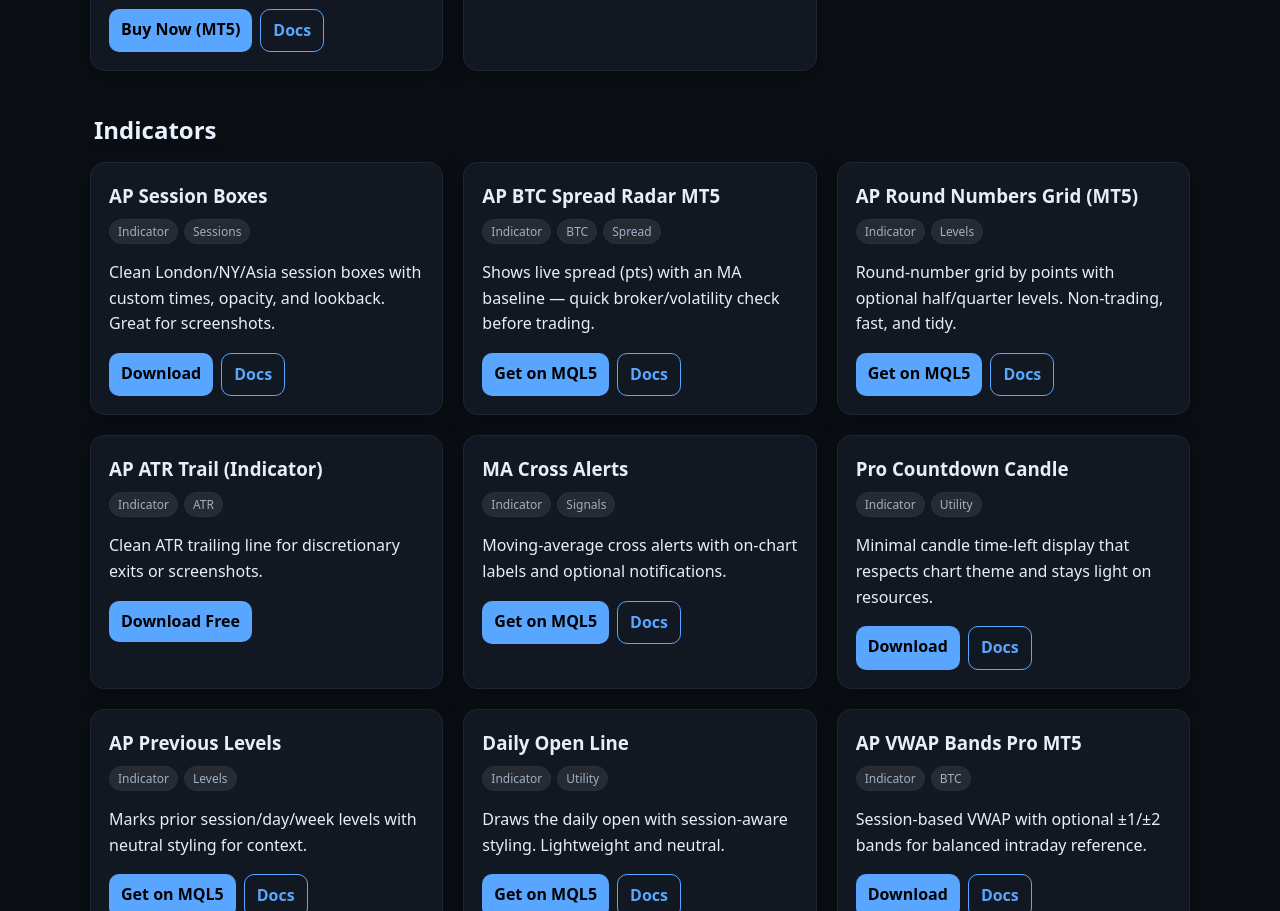
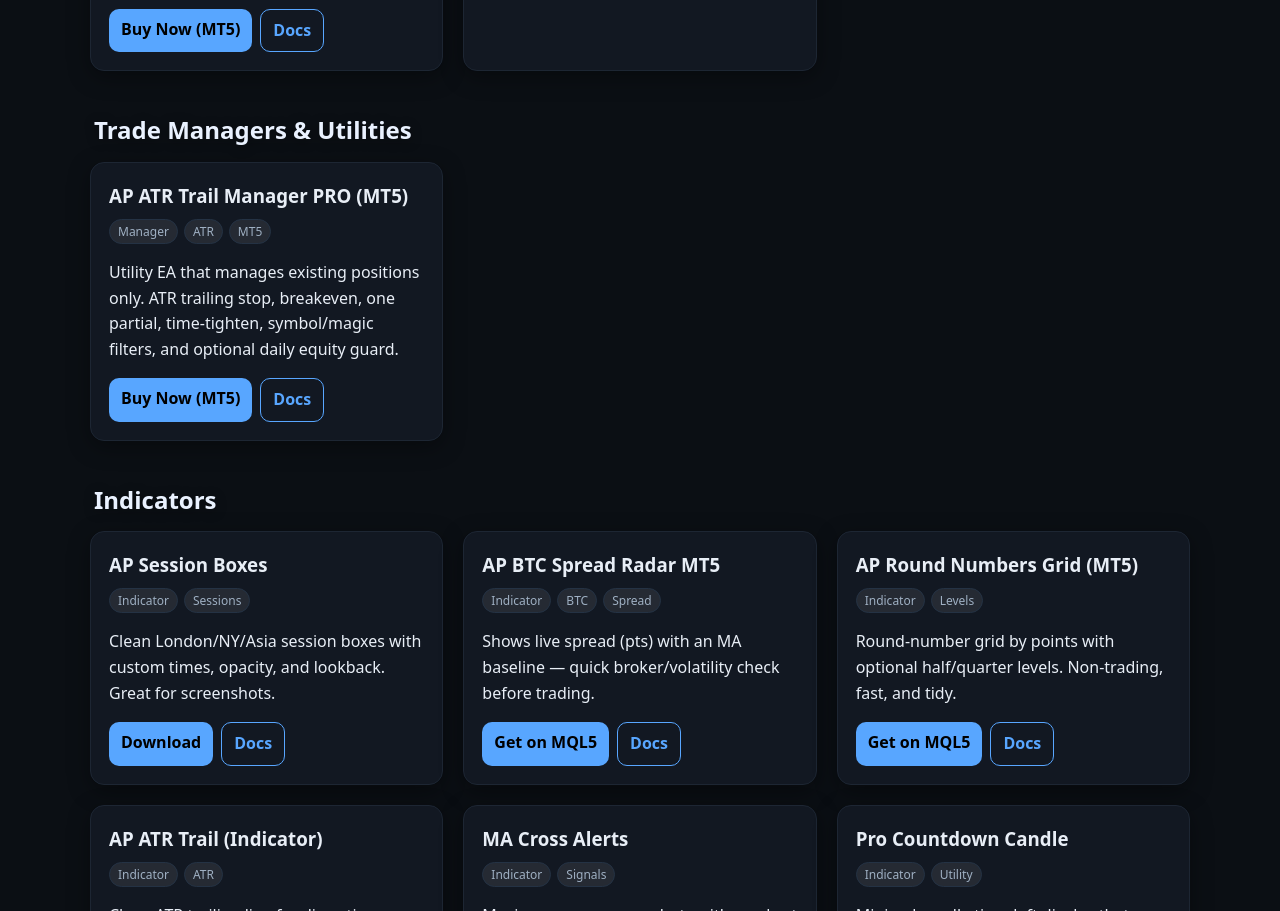
Before and after one commit to noo0oobep-eng/ap-tools, a plain HTML site: page index.html in a window 1280 px wide. Shown: the part 2814-3725 px from the top of the page. Drawn offline with Linux system fonts and the light colour scheme.

Commit message:
Update index.html

```diff
--- a/index.html
+++ b/index.html
@@ -487,6 +487,39 @@
 
 </section>
 
+  <section id="managers" class="catalog">
+  <h2>Trade Managers &amp; Utilities</h2>
+  <div class="grid3">
+
+    <div class="card">
+      <h3>AP ATR Trail Manager PRO (MT5)</h3>
+      <div class="tags">
+        <span class="tag">Manager</span>
+        <span class="tag">ATR</span>
+        <span class="tag">MT5</span>
+      </div>
+      <p>
+        Utility EA that manages existing positions only. ATR trailing stop, breakeven,
+        one partial, time-tighten, symbol/magic filters, and optional daily equity guard.
+      </p>
+
+      <div class="btns">
+        <a class="btn"
+           href="https://buy.stripe.com/YOUR_ATR_MANAGER_LINK_HERE"
+           target="_blank" rel="noopener">
+          Buy Now (MT5)
+        </a>
+        <a class="btn ghost"
+           href="./AP%20ATR%20Trail%20Manager%20PRO/"
+           target="_blank" rel="noopener">
+          Docs
+        </a>
+      </div>
+    </div>
+
+  </div>
+</section>
+
 <section id="indicators" class="catalog">
   <h2>Indicators</h2>
   <div class="grid3">
```
